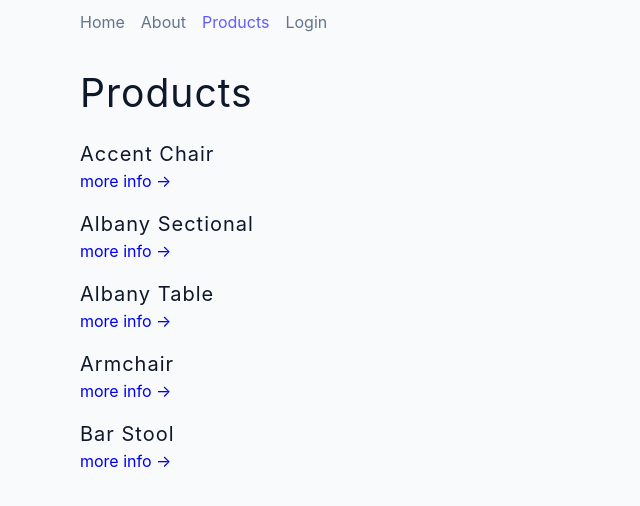
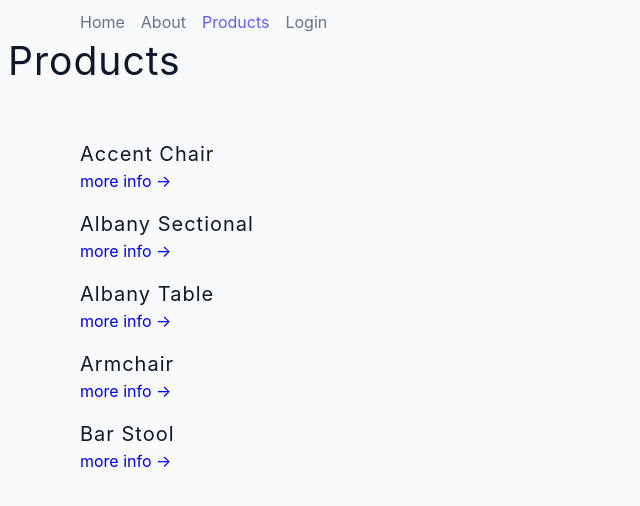
Before and after one commit to viktishchenko/rehearsal, a React (Create React App) app in the folder basics/: page /products in a window 1280 px wide. Shown: the top 506 px of the page, without its empty margins (0-640 px from the left). Built offline with nearby package versions, Linux system fonts and the light colour scheme.

Commit message:
feat: add nested route approach

```diff
--- a/basics/src/App.js
+++ b/basics/src/App.js
@@ -10,6 +10,7 @@
 import SharedLayout from "./tutorial/11-react-router/pages/SharedLayout";
 import { useState } from "react";
 import ProtectedRoute from "./tutorial/11-react-router/pages/ProtectedRoute";
+import SharedProductLayout from "./tutorial/11-react-router/pages/SharedProductLayout";
 
 function App() {
   const [user, setUser] = useState(null);
@@ -20,8 +21,10 @@
         <Route path="/" element={<SharedLayout />}>
           <Route index element={<Home />} />
           <Route path="/about" element={<About />} />
-          <Route path="/products" element={<Products />} />
-          <Route path="/products/:productId" element={<SingleProduct />} />
+          <Route path="/products" element={<SharedProductLayout />}>
+            <Route index element={<Products />} />
+            <Route path=":productId" element={<SingleProduct />} />
+          </Route>
           <Route path="/login" element={<Login setUser={setUser} />} />
           <Route
             path="/dashboard"
--- a/basics/src/tutorial/11-react-router/pages/Products.js
+++ b/basics/src/tutorial/11-react-router/pages/Products.js
@@ -4,7 +4,6 @@
 const Products = () => {
   return (
     <section className="section">
-      <h2>products</h2>
       <div className="products">
         {products.map((product) => {
           const { id, name } = product;
--- /dev/null
+++ b/basics/src/tutorial/11-react-router/pages/SharedProductLayout.js
@@ -0,0 +1,12 @@
+import { Outlet } from "react-router-dom";
+
+const SharedProductLayout = () => {
+  return (
+    <>
+      <h2>products</h2>
+      <Outlet />
+    </>
+  );
+};
+
+export default SharedProductLayout;
```
Also changed, not shown: basics/src/assets/11/single-product-route.png (added).
